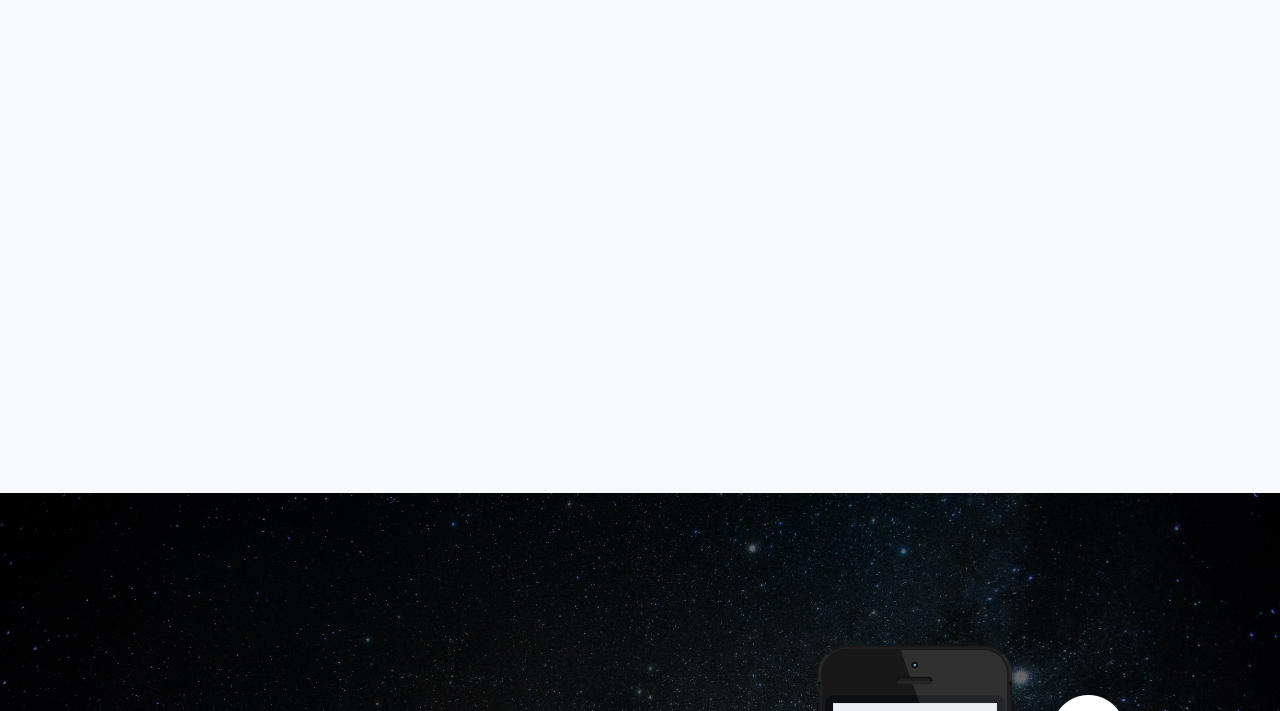
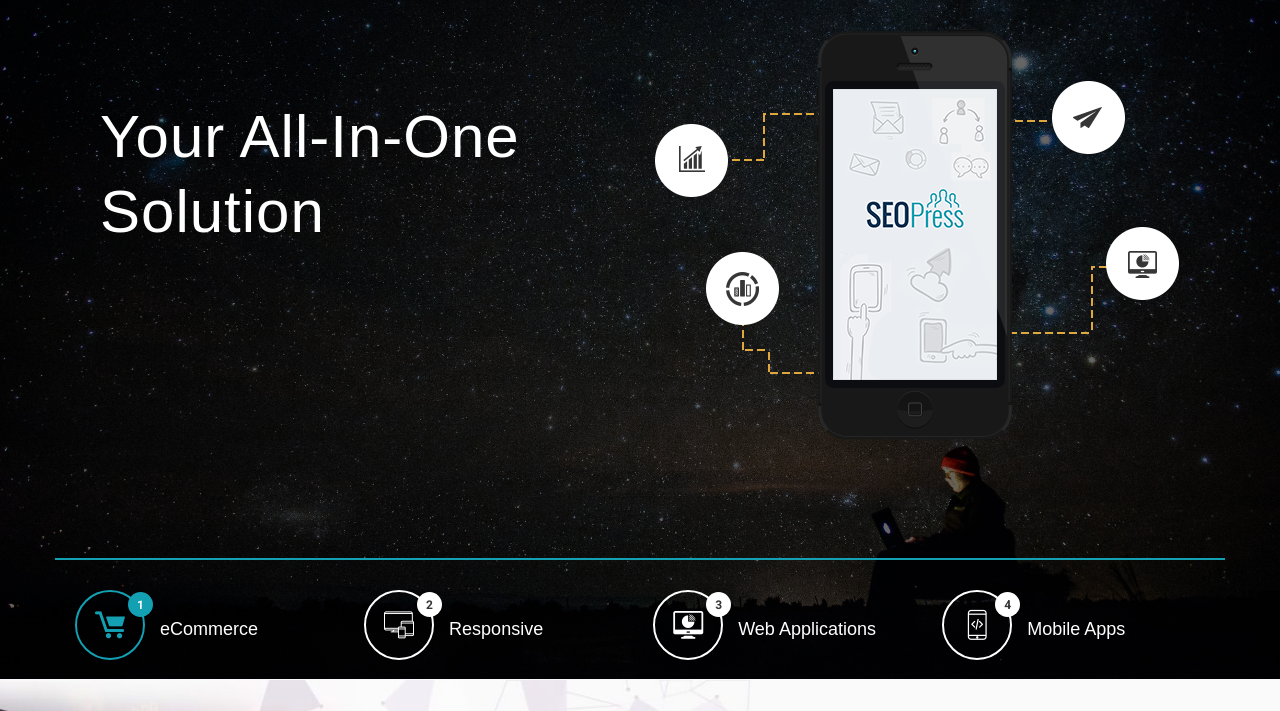
Before and after one commit to roachkrouton/kroutonweb, a plain HTML site: page Latest/Krouton-Webapp/index.html in a window 1280 px wide. Shown: the part 121-832 px from the top of the page. Drawn offline with nearby package versions, Linux system fonts and the light colour scheme; files whose address does not match are found by name; a web font is replaced by a local one.

Commit message:
White Space Bug fixed

```diff
--- a/Latest/Krouton-Webapp/index.html
+++ b/Latest/Krouton-Webapp/index.html
@@ -45,9 +45,16 @@
                 }
                 else
                 {
-                  $("#parallax").slideDown(2500);
+                  // $("#parallax").slideDown(2500);
                 }
             });
+
+            // $(document).ready(function(){
+            //     $(".culmn").click(function(){
+            //         $("#parallax").addClass("shrink");
+            //     });
+
+            // });
 
 
 
@@ -62,6 +69,10 @@
             }
             .shrink {
             padding-bottom: 0px;
+            }
+
+            html{
+              overflow-x: hidden; // to remove the right space
             }
             /*Parallax*/
             .parallax {
```
